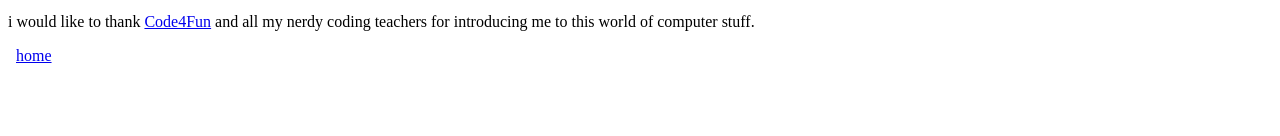
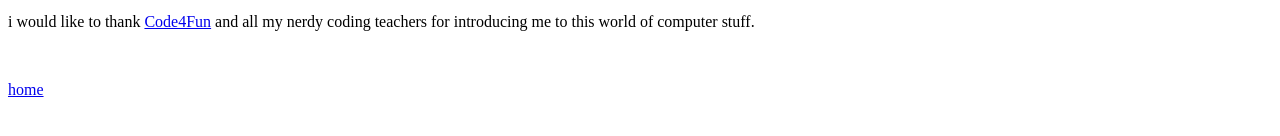
Before and after one commit to bigtendons8/bigtendons8.github.io, a plain HTML site: page aboutme.html in a window 1280 px wide. Shown: the part 404-540 px from the top of the page. Drawn offline with Linux system fonts and the light colour scheme.

Commit message:
fix aboutme.html (i think)

```diff
--- a/aboutme.html
+++ b/aboutme.html
@@ -42,7 +42,7 @@
             i would like to thank <a href="https://www.code4fun.com.au/">Code4Fun</a> and
             all my nerdy coding teachers for introducing me to this world of computer stuff.
         </p>
-        &nbsp;
+        <p>&nbsp;</p>
         <a href="index.html">home</a>
     </body>
 </html>
```
